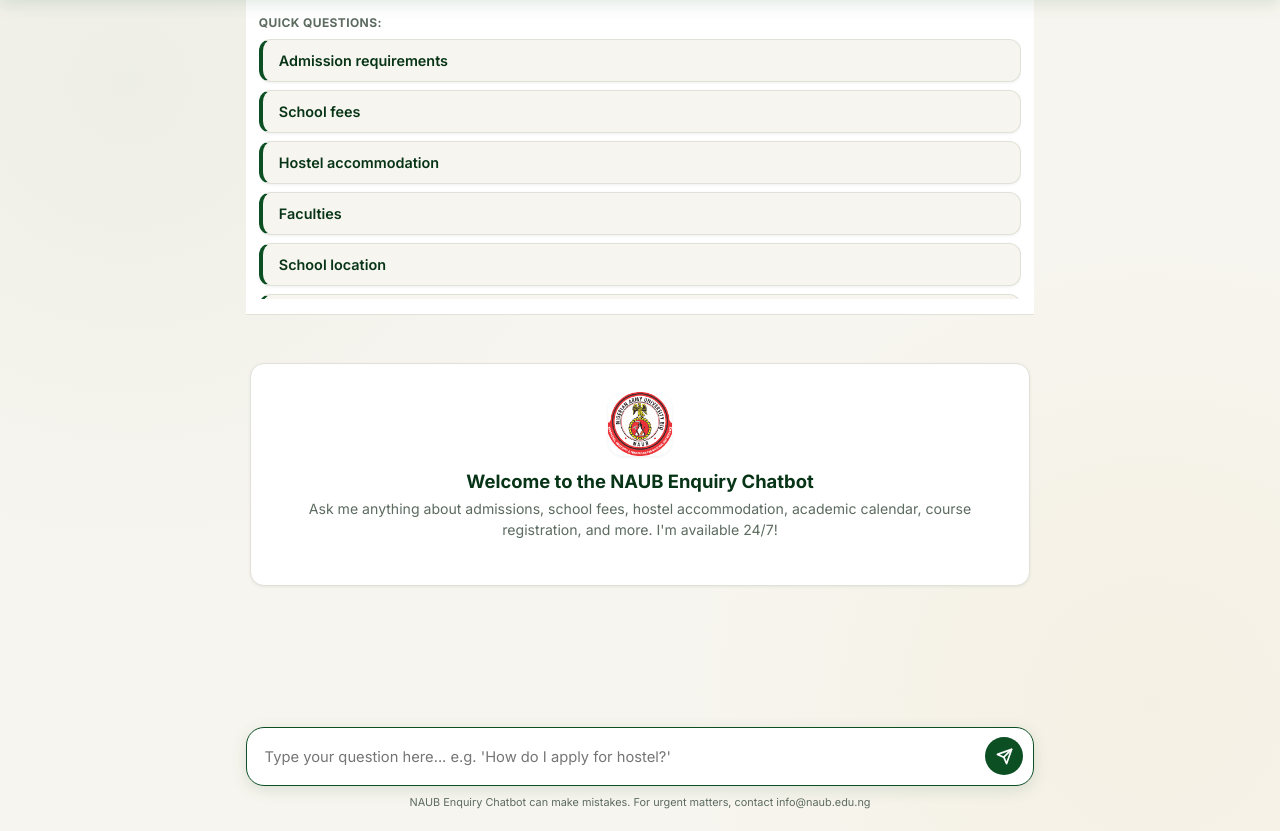
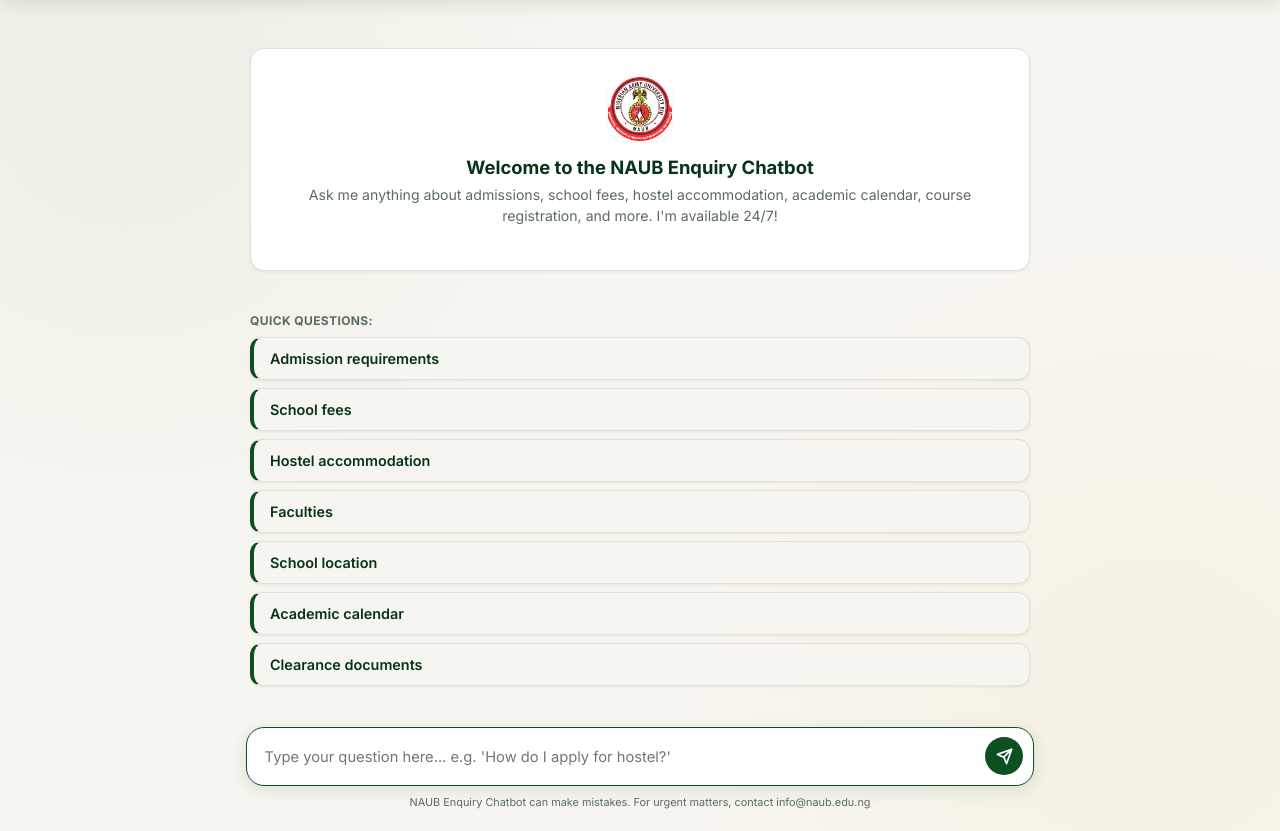
Before and after one commit to Onyedika1801/CHATBOT-NAUB, a Django app: page / in a window 1280 px wide. Shown: the part 69-900 px from the top of the page. Run offline with Django 5.2, Linux system fonts and the light colour scheme; the visitor is signed in with stand-in values (Sample User, id 1); data comes from the database, SQL or seed files in the repository; data that the repository does not hold is empty.

Commit message:
Fix chat layout: welcome message above quick questions, single natural scroll
- Reordered so the welcome message renders above the Quick Questions list
  instead of below it.
- Quick Questions chips no longer have their own internal max-height/
  scrollbar; they're now part of the same scrollable flow as the welcome
  message and conversation history, instead of being a separately pinned
  bar with its own scroll region. This removes the double-scrollbar,
  boxed-in feel and lets the chat area scroll as one natural pane.

```diff
--- a/static/css/style.css
+++ b/static/css/style.css
@@ -539,16 +539,13 @@
 .mini-bar-unans { background: var(--naub-gold); width: 100%; }
 .mini-bar-label { font-size: 0.68rem; color: var(--naub-text-muted); font-weight: 600; }
 
-/* ===================== PERMANENT FAQ BAR ===================== */
+/* ===================== QUICK QUESTIONS (part of normal chat scroll) ===================== */
 .faq-bar {
   display: flex;
   flex-direction: column;
   align-items: stretch;
   gap: 0.6rem;
-  padding: 0.9rem 0.8rem;
-  border-bottom: 1px solid var(--naub-border);
-  background: var(--naub-white);
-  flex-shrink: 0;
+  padding: 0 0 0.5rem;
 }
 .faq-label {
   font-size: 0.75rem;
@@ -561,8 +558,6 @@
   display: flex;
   flex-direction: column;
   gap: 0.5rem;
-  max-height: 260px;
-  overflow-y: auto;
 }
 .faq-chips .chip {
   display: flex;
```
Also changed, not shown: chatbot/templates/chatbot/chat.html (+17 -15 lines).
